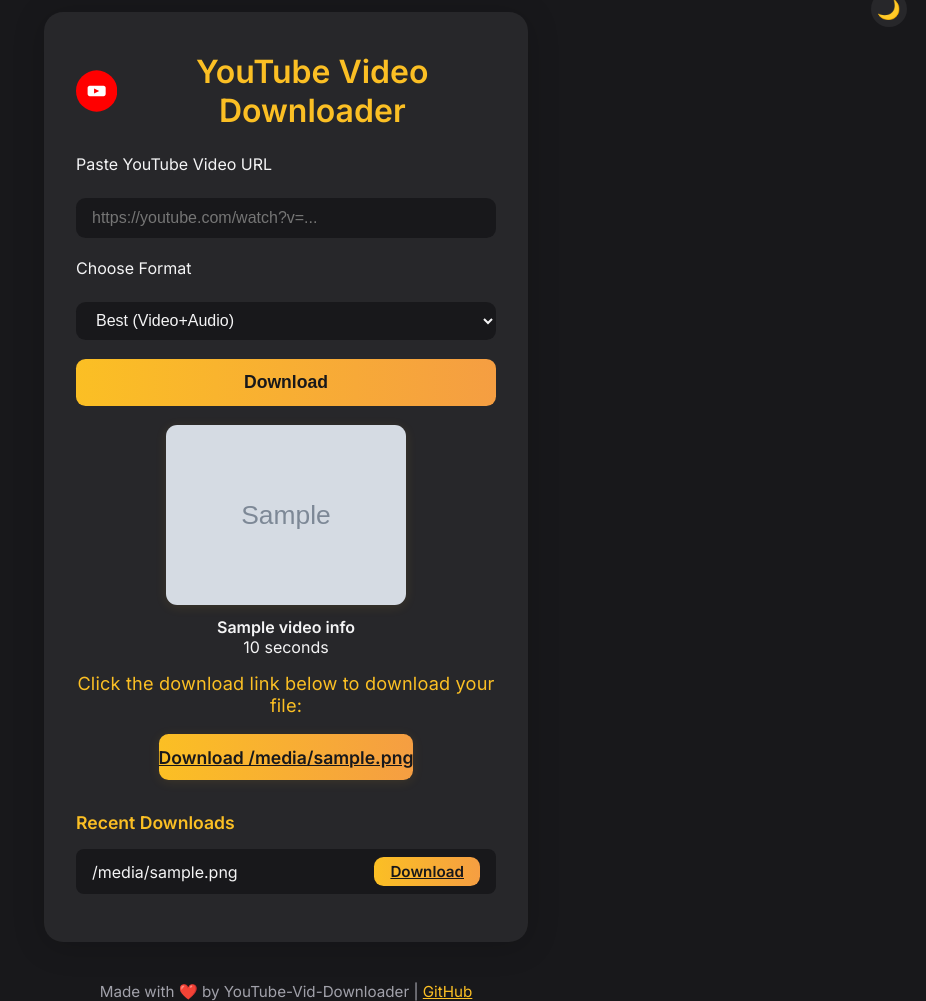
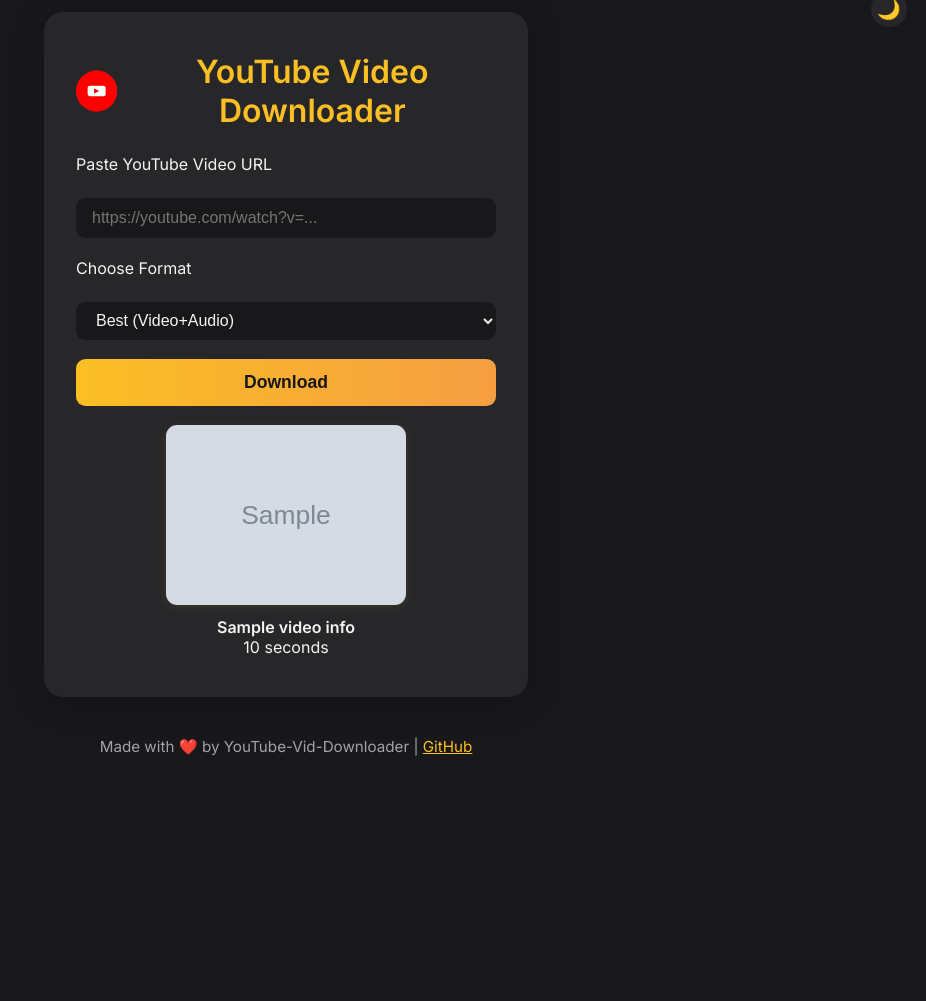
Before and after one commit to sgcoder123/YouTube-Vid-Downloader, a Flask app: template templates/index.html in a window 1280 px wide. Shown: the part 28-1029 px from the top of the page, without its empty margins (354-1280 px from the left). After the commit the page ends 784 px from the top, so only its background shows below. Run offline with Flask 3, Linux system fonts and the light colour scheme; the template is opened without the code that fills it: values that come from a table or form of the project are taken from there, most other values are stand-ins (such as "Sample title", 1, 10 or a date in 2020); grey boxes marked "Sample" are stand-in pictures; some libraries are stand-ins or nearby versions.

Commit message:
refactor: streamline download process by using temporary directory and remove recent downloads display

```diff
--- a/app.py
+++ b/app.py
@@ -6,12 +6,10 @@
 import os
 import tkinter as tk
 from tkinter import filedialog
+import tempfile
 
 app = Flask(__name__)
 app.secret_key = 'your_secret_key_here'  # Change this in production
-
-DOWNLOADS_DIR = os.path.join(os.path.dirname(__file__), 'downloads')
-os.makedirs(DOWNLOADS_DIR, exist_ok=True)
 
 class DownloadForm(FlaskForm):
     link = StringField('YouTube Video URL', validators=[DataRequired(), URL()])
@@ -32,8 +30,7 @@
     download_url = None
     filename = None
     video_info = None
-    downloads = os.listdir(DOWNLOADS_DIR)
-    downloads = [f for f in downloads if not f.endswith('.temp.mp4')]
+    downloads = []  # No longer list project downloads
     if request.method == 'POST':
         link = form.link.data
         format_choice = request.form.get('format', 'best')
@@ -49,8 +46,8 @@
                         'thumbnail': info.get('thumbnail'),
                         'duration': info.get('duration'),
                     }
-                # Download if submit pressed
-                info, final_path = download_youtube_video(link, DOWNLOADS_DIR, format_choice)
+                # Download to a temp directory unique to this user/session
+                info, final_path = download_youtube_video(link, format_choice)
                 filename = os.path.basename(final_path)
                 download_url = url_for('download_file', filename=filename)
                 flash(f"Downloaded: {filename}", 'success')
@@ -60,12 +57,13 @@
 
 @app.route('/downloads/<filename>')
 def download_file(filename):
-    return send_from_directory(DOWNLOADS_DIR, filename, as_attachment=True)
+    # Serve from the system temp directory
+    temp_dir = tempfile.gettempdir()
+    return send_from_directory(temp_dir, filename, as_attachment=True)
 
-def download_youtube_video(link, folder_selected, format_choice='best'):
-    if not folder_selected:
-        raise ValueError("No folder selected.")
-    output_path = os.path.join(folder_selected, '%(title)s.%(ext)s')
+def download_youtube_video(link, format_choice='best'):
+    temp_dir = tempfile.gettempdir()
+    output_path = os.path.join(temp_dir, '%(title)s.%(ext)s')
     if format_choice == 'audio':
         opts = {
             'outtmpl': output_path,
@@ -99,4 +97,4 @@
         return info, filename
 
 if __name__ == '__main__':
-    app.run(debug=True, host='0.0.0.0', port=5050)
+    app.run(debug=True, host='127.0.0.1', port=5050)
--- a/templates/index.html
+++ b/templates/index.html
@@ -300,25 +314,6 @@
             <span>{{ video_info['duration'] }} seconds</span>
         </div>
         {% endif %}
-        {% if download_url and filename %}
-            <div style="margin-top:1.5rem; text-align:center;">
-                <div class="bounce-instruction">Click the download link below to download your file:</div>
-                <a href="{{ download_url }}" class="btn animated-btn" download style="display:inline-block; min-width:180px;">Download {{ filename }}</a>
-            </div>
-        {% endif %}
-        <div class="downloads-list">
-            <h2>Recent Downloads</h2>
-            <ul>
-                {% for file in downloads %}
-                <li>
-                    <span>{{ file }}</span>
-                    <a href="/downloads/{{ file }}" class="btn" style="padding:0.3rem 1rem; font-size:0.95rem;">Download</a>
-                </li>
-                {% else %}
-                <li style="color:#a1a1aa;">No downloads yet.</li>
-                {% endfor %}
-            </ul>
-        </div>
     </div>
     <div class="footer">
         Made with ❤️ by YouTube-Vid-Downloader | <a href="https://github.com/" style="color:#fbbf24;">GitHub</a>
```
Also changed, not shown: other parts of templates/index.html (+20 -6 lines).
